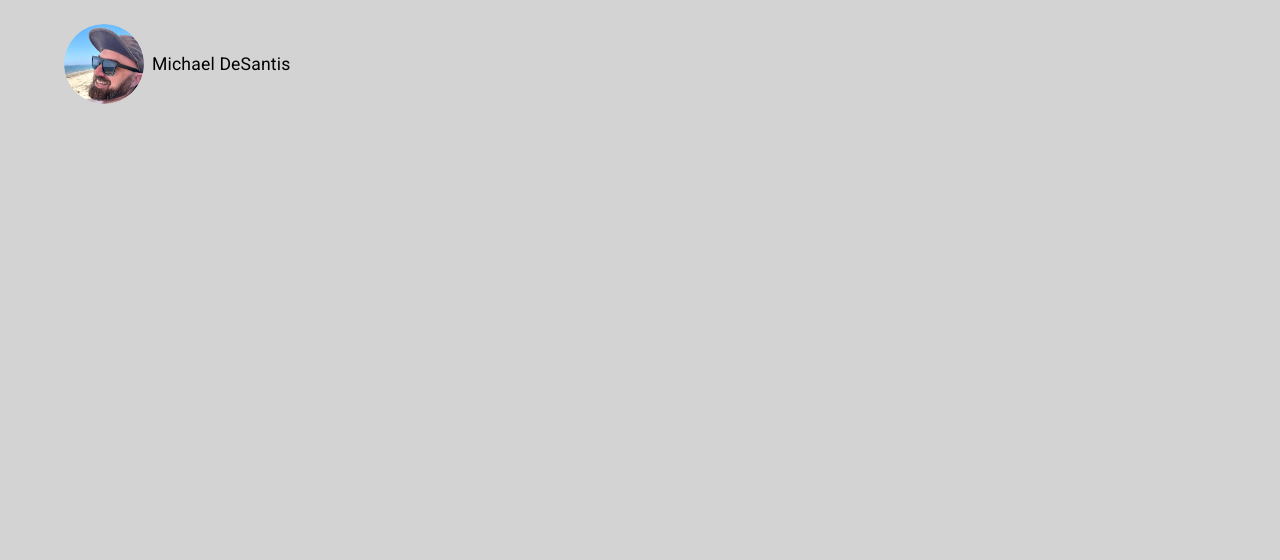
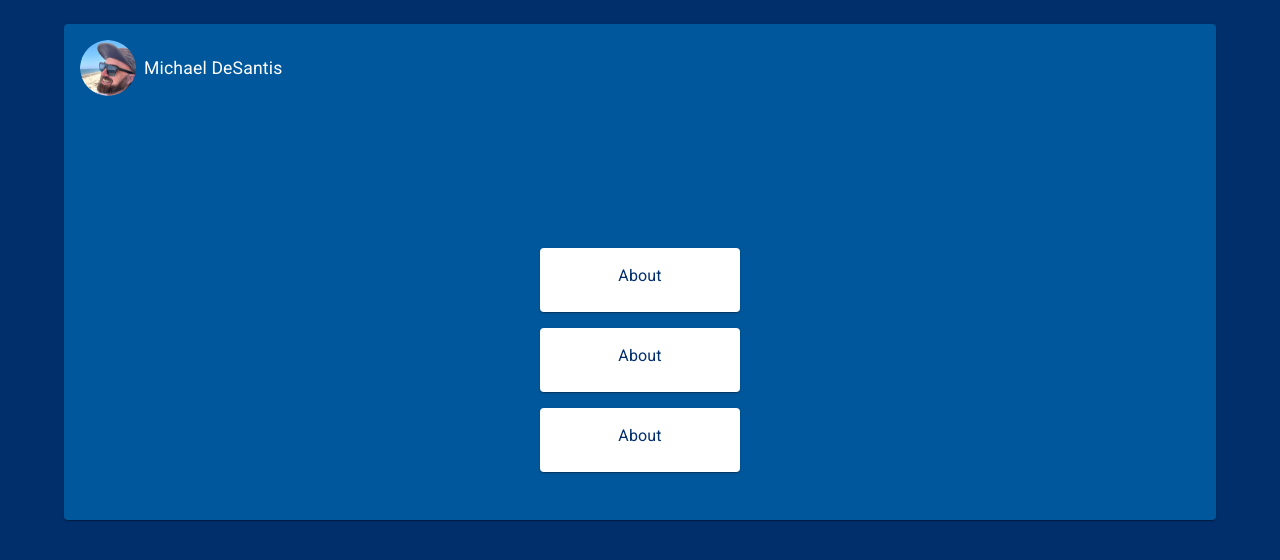
Before and after one commit to crono628/personal-website, a React (Create React App) app: page / in a window 1280 px wide. Shown: the top 560 px of the page. Built offline with nearby package versions, Linux system fonts and the light colour scheme.

Commit message:
idea laid out with some transitions

```diff
--- a/package.json
+++ b/package.json
@@ -10,6 +10,7 @@
     "@testing-library/jest-dom": "^5.16.4",
     "@testing-library/react": "^13.3.0",
     "@testing-library/user-event": "^13.5.0",
+    "firebase": "^9.8.3",
     "react": "^18.1.0",
     "react-dom": "^18.1.0",
     "react-scripts": "5.0.1",
--- a/public/index.html
+++ b/public/index.html
@@ -23,7 +23,6 @@
       manifest.json provides metadata used when your web app is installed on a
       user's mobile device or desktop. See https://developers.google.com/web/fundamentals/web-app-manifest/
     -->
-    <link rel="manifest" href="%PUBLIC_URL%/manifest.json" />
     <!--
       Notice the use of %PUBLIC_URL% in the tags above.
       It will be replaced with the URL of the `public` folder during the build.
--- a/src/App.js
+++ b/src/App.js
@@ -1,11 +1,27 @@
+import { Paper } from '@mui/material';
 import { Container } from '@mui/system';
-import React from 'react';
+import React, { useState } from 'react';
+import Body from './components/Body';
 import Header from './components/Header';
 
 const App = () => {
+  const [loaded, setLoaded] = useState(false);
+  const handleOnLoad = () => {
+    setTimeout(() => {
+      setLoaded(true);
+    }, 500);
+  };
   return (
     <Container>
-      <Header />
+      <Paper
+        sx={{
+          backgroundColor: '#01579b',
+          height: '100%',
+        }}
+      >
+        <Header loaded={loaded} onLoad={handleOnLoad} />
+        <Body loaded={loaded} />
+      </Paper>
     </Container>
   );
 };
--- /dev/null
+++ b/src/components/Body.js
@@ -0,0 +1,66 @@
+import {
+  Box,
+  Card,
+  CardContent,
+  Paper,
+  Slide,
+  styled,
+  Typography,
+} from '@mui/material';
+import React, { useEffect, useState } from 'react';
+
+const StyledTypography = styled(Typography)({
+  color: '#002f6c',
+});
+
+const StyledCardContent = styled(CardContent)({
+  display: 'flex',
+  justifyContent: 'center',
+  alignContent: 'center',
+  cursor: 'pointer',
+});
+
+const Body = ({ loaded }) => {
+  const [timer, setTimer] = useState(false);
+  useEffect(() => {
+    const unsub = () => {
+      if (loaded) {
+        setTimeout(() => {
+          setTimer(true);
+        }, 2000);
+      }
+    };
+    return unsub();
+  }, [loaded]);
+  return (
+    <Slide in={loaded && timer} direction="left" timeout={500}>
+      <Box
+        sx={{
+          display: 'flex',
+          flexDirection: 'column',
+          justifyContent: 'center',
+          p: 5,
+          mb: 3,
+        }}
+      >
+        <Card sx={{ width: '200px', alignSelf: 'center', m: 1 }}>
+          <StyledCardContent>
+            <StyledTypography>About</StyledTypography>
+          </StyledCardContent>
+        </Card>
+        <Card sx={{ width: '200px', alignSelf: 'center', m: 1 }}>
+          <StyledCardContent>
+            <StyledTypography>About</StyledTypography>
+          </StyledCardContent>
+        </Card>
+        <Card sx={{ width: '200px', alignSelf: 'center', m: 1 }}>
+          <StyledCardContent>
+            <StyledTypography>About</StyledTypography>
+          </StyledCardContent>
+        </Card>
+      </Box>
+    </Slide>
+  );
+};
+
+export default Body;
--- a/src/components/Header.js
+++ b/src/components/Header.js
@@ -2,33 +2,40 @@ import React, { useEffect, useState } from 'react';
 import { Avatar, Grow, Slide, Typography } from '@mui/material';
 import { Box } from '@mui/system';
 
-const Header = () => {
-  const [timer, setTimer] = useState(true);
+const Header = ({ onLoad, loaded }) => {
+  const [timer, setTimer] = useState(false);
+  const [img, setImg] = useState([]);
   useEffect(() => {
+    const img0 = require('../img/headshot.png');
+    setImg(img.concat(img0));
     const unsub = () => {
+      if (loaded) {
         setTimeout(() => {
-        setTimer(!timer);
-        console.log('shrink');
+          setTimer(true);
         }, 2000);
+      }
     };
-
-    return unsub;
-  }, []);
+    console.log('render');
+    return unsub();
+  }, [loaded]);
 
   return (
-    <>
     <Box
-        className={!timer ? 'scale-down-tl' : ''}
+      className={timer && loaded ? 'top-left' : ''}
       sx={{
         mt: 3,
+        p: 4,
         display: 'flex',
+        flex: 1,
       }}
     >
-        <Grow in={true} timeout={1000}>
+      <Grow in={loaded} timeout={1000}>
         <Avatar
-            sx={{ minWidth: '10rem', minHeight: '10rem' }}
+          sx={{ width: '7rem', minHeight: '7rem' }}
           alt="Michael DeSantis"
-            src={require('../img/headshot.png')}
+          src={img[0]}
+          onLoad={onLoad}
+          className={loaded ? 'visible' : 'hidden'}
         />
       </Grow>
       <Box
@@ -39,14 +46,13 @@ const Header = () => {
           alignContent: 'center',
         }}
       >
-          <Slide in={true} direction="left" timeout={700}>
-            <Typography pl={2} fontSize={'2.2rem'}>
+        <Slide in={loaded} direction="left" timeout={700}>
+          <Typography w={'100vh'} pl={2} fontSize={'2.2rem'}>
             Michael DeSantis
           </Typography>
         </Slide>
       </Box>
     </Box>
-    </>
   );
 };
 
--- a/src/index.css
+++ b/src/index.css
@@ -6,18 +6,19 @@
   box-sizing: border-box;
   font-family: -apple-system, BlinkMacSystemFont, 'Segoe UI', Roboto, Oxygen,
     Ubuntu, Cantarell, 'Open Sans', 'Helvetica Neue', sans-serif;
+  color: white;
 }
 
 #root,
 html {
-  background-color: lightgray;
+  background-color: #002f6c;
 }
 
-.scale-down-tl {
-  animation: scale-down-tl 400ms cubic-bezier(0.25, 0.46, 0.45, 0.94) both;
+.top-left {
+  animation: top-left 400ms cubic-bezier(0.2, 0.5, 0.5, 0.9) both;
 }
 
-@keyframes scale-down-tl {
+@keyframes top-left {
   0% {
     transform: scale(1);
     transform-origin: 0 0;
@@ -27,3 +28,11 @@ html {
     transform-origin: 0 0;
   }
 }
+
+.hidden {
+  opacity: 0;
+}
+
+.visible {
+  opacity: 1;
+}
```
Also changed, not shown: src/firebase.js (added, +21 -0 lines), firebase.json (added), 2 other files (tests, documents, lock files or other folders). Lines whose indentation alone changed are shown as unchanged.
